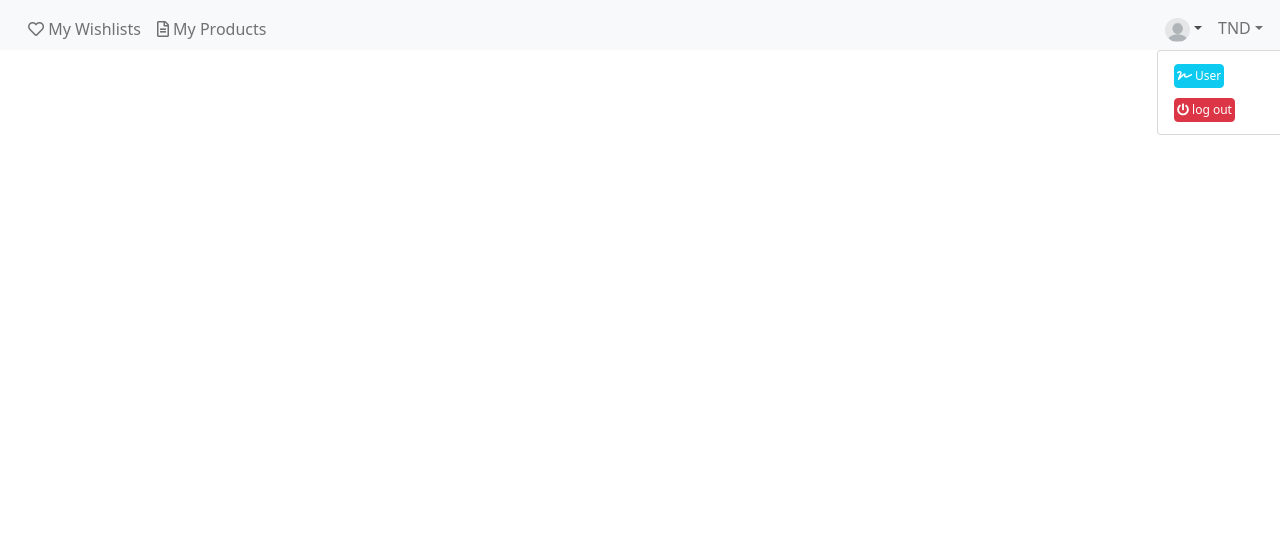
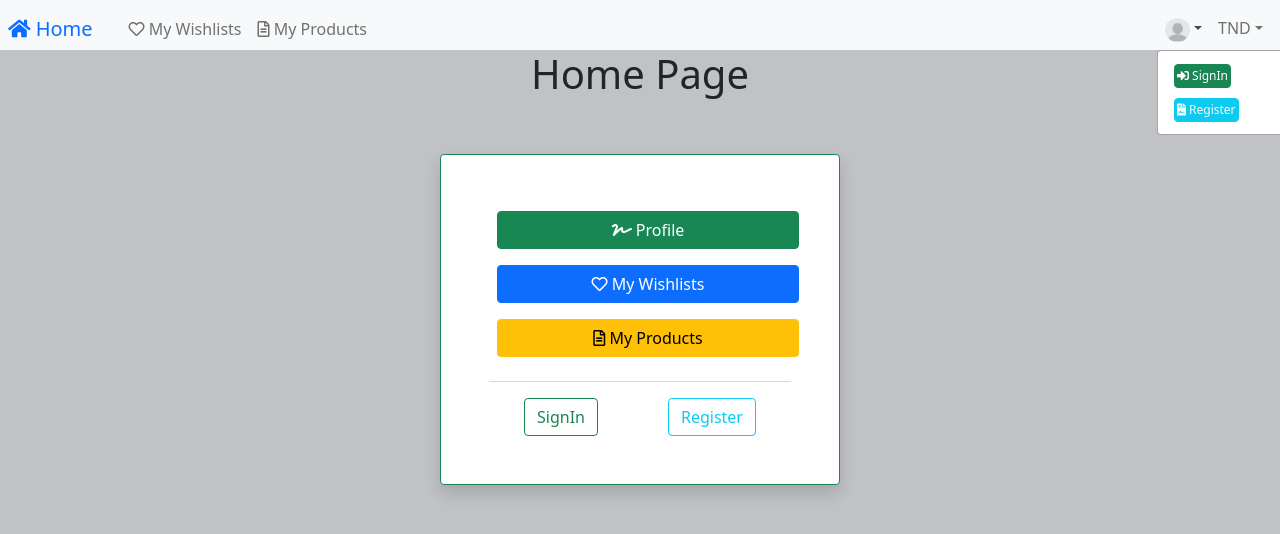
Before and after one commit to Knani123/Astrolab, a React (Create React App) app in the folder client/: page / in a window 1280 px wide. Both pictures are taken after a click on the button 1183 px from the left and 28 px from the top of the page. Shown: the top 534 px of the page. Built offline with nearby package versions, Linux system fonts and the light colour scheme.

Commit message:
DESIGN profile page

```diff
--- a/client/src/App.js
+++ b/client/src/App.js
@@ -8,12 +8,14 @@ import NavbarTop from "./NavbarTop";
 import "bootstrap/dist/css/bootstrap.min.css";
 import Wishs from "./pages/Wishs";
 import Products from "./pages/Products";
+import Home from "./pages/Home";
 
 function App() {
   return (
     <Router>
       <NavbarTop />
       <Switch>
+        <Route exact path="/" component={Home} />
         <Route path="/login" component={Login} />
         <Route path="/register" component={Register} />
         <PrivateRoute path="/profile" component={Profile} />
--- a/client/src/NavbarTop.js
+++ b/client/src/NavbarTop.js
@@ -1,11 +1,21 @@
 import React, { useState, useEffect } from "react";
 import { useSelector, useDispatch } from "react-redux";
-import { Link, NavLink, useLocation } from "react-router-dom";
+import { Link, NavLink, useLocation, useHistory } from "react-router-dom";
 import { logOut } from "./js/actions/authAction";
 import myImage from "./gallery/myImage.PNG";
+import Alert from "./components/Alert";
 const NavbarTop = () => {
+  const history = useHistory();
   const auth = useSelector((state) => state.auth);
   const dispatch = useDispatch();
+  // alert login or register
+  const [showAlert, setShowAlert] = useState(false);
+  const alertMSG = () => {
+    !auth.isAuth && setShowAlert(true);
+    setTimeout(() => {
+      setShowAlert(false);
+    }, 2000);
+  };
   //get User
   const [user, setUser] = useState({
     fname: "",
@@ -32,14 +42,30 @@ const NavbarTop = () => {
   };
   //log out
   const deconnect = () => {
-    dispatch(logOut());
+    if (auth.isAuth) {
+      dispatch(logOut());
+    } else {
+      history.push("/register");
+    }
   };
   return (
     <div style={{ display: handleDisplay(location.pathname) }}>
+      <div
+        className="w-100 position-absolute"
+        style={{ top: "0", left: "35%" }}
+      >
+        {showAlert && <Alert ops={[{ msg: "You must login or regiter" }]} />}
+      </div>
       <nav
         className="navbar navbar-expand-lg navbar-light bg-light px-2"
         style={{ paddingBottom: "0" }}
       >
+        <Link
+          class={`navbar-brand ${location.pathname == "/" && "text-primary"}`}
+          to="/"
+        >
+          <i className="fas fa-home"></i> Home
+        </Link>
         <div className="container-fluid">
           <button
             className="navbar-toggler"
@@ -61,7 +87,8 @@ const NavbarTop = () => {
                 <NavLink
                   className="nav-link  h-100"
                   aria-current="page"
-                  to="/wishs"
+                  to={auth.isAuth && `/wishs`}
+                  onClick={alertMSG}
                   activeClassName="text-primary "
                   activeStyle={{ borderBottom: "2px solid blue" }}
                 >
@@ -71,7 +98,8 @@ const NavbarTop = () => {
               <li className="nav-item">
                 <NavLink
                   className="nav-link"
-                  to="/products"
+                  to={auth.isAuth && `/products`}
+                  onClick={alertMSG}
                   activeClassName="text-primary"
                   activeStyle={{ borderBottom: "2px solid blue" }}
                 >
@@ -104,33 +132,54 @@ const NavbarTop = () => {
                   aria-labelledby="navbarDropdownMenuLink"
                 >
                   <li>
-                    <Link className="dropdown-item" to="/profile">
+                    <Link
+                      className="dropdown-item"
+                      to={auth.isAuth ? "/profile" : "/login"}
+                    >
                       <button
-                        className="btn btn-info text-capitalize"
+                        className="btn btn-success text-capitalize"
                         style={{
                           padding: "2px",
                           fontSize: "12px",
                           color: "white",
                         }}
                       >
-                        <i className="fas fa-signature"></i>{" "}
-                        {user.fname ? user.fname : "User"}
+                        {auth.isAuth ? (
+                          <>
+                            <i className="fas fa-signature"></i>{" "}
+                            {user.fname ? user.fname : "User"}
+                          </>
+                        ) : (
+                          <>
+                            <i className="fas fa-sign-in-alt"></i> SignIn
+                          </>
+                        )}
                       </button>
                     </Link>
                   </li>
                   <li>
-                    <a className="dropdown-item " href="#">
+                    <Link className="dropdown-item ">
                       <button
                         onClick={deconnect}
-                        className="btn btn-danger"
+                        className={`text-light btn btn-${
+                          auth.isAuth ? "danger" : "info"
+                        }`}
                         style={{
                           padding: "2px",
                           fontSize: "12px",
                         }}
                       >
-                        <i className="fas fa-power-off"></i> log out
+                        {auth.isAuth ? (
+                          <>
+                            <i className="fas fa-power-off"></i> Log out
+                          </>
+                        ) : (
+                          <>
+                            <i className="fas fa-file-contract "></i> Register
+                          </>
+                        )}
                       </button>
-                    </a>
+                    </Link>
                   </li>
                 </ul>
               </li>
--- a/client/src/PrivateRoute.js
+++ b/client/src/PrivateRoute.js
@@ -8,7 +8,7 @@ const PrivateRoute = ({ component: Component, ...rest }) => {
     <Route
       {...rest}
       render={(props) =>
-        !auth.isAuth ? <Redirect to="/login" /> : <Component {...props} />
+        !auth.isAuth ? <Redirect to="/" /> : <Component {...props} />
       }
     />
   );
--- a/client/src/js/reducers/productReducer.js
+++ b/client/src/js/reducers/productReducer.js
@@ -6,24 +6,7 @@ import {
   CLEAR_ERR_PROD,
 } from "../actions/actionTypes";
 const initState = {
-  Products: [
-    {
-      _id: 1,
-      name: "sport",
-      Description: "blablabla",
-      image: "https://randomuser.me/api/portraits/men/75.jpg",
-      Status: "to buy",
-      Price: 700,
-    },
-    {
-      _id: 2,
-      name: "Hunt",
-      Description: "blablabla",
-      image: "Image",
-      Status: "Bought",
-      Price: 800,
-    },
-  ],
+  Products: [],
   errors: null,
 };
 
--- a/client/src/pages/Home.js
+++ b/client/src/pages/Home.js
@@ -1,7 +1,60 @@
-import React from "react";
+import React, { useState } from "react";
+import { useSelector } from "react-redux";
+import { Link } from "react-router-dom";
+import Alert from "../components/Alert";
 
 const Home = () => {
-  return <div>Hello User</div>;
+  // alert login or register
+  const [showAlert, setShowAlert] = useState(false);
+  const auth = useSelector((state) => state.auth);
+  const alertMSG = () => {
+    !auth.isAuth && setShowAlert(true);
+    setTimeout(() => {
+      setShowAlert(false);
+    }, 2000);
+  };
+  return (
+    <div
+      className="d-flex flex-column  align-items-center  vh-100  "
+      style={{ backgroundColor: "#c0c2c5" }}
+    >
+      <h1>Home Page </h1>
+      {showAlert && <Alert ops={[{ msg: "You must login or regiter" }]} />}
+      <div
+        className="d-flex flex-column shadow form-group p-5 m-5 border border-success alert-light rounded "
+        style={{ width: "400px" }}
+      >
+        <Link to={auth.isAuth && `/profile`} onClick={alertMSG}>
+          <btn className="btn btn-success m-2 w-100">
+            <i className="fas fa-signature"></i> Profile
+          </btn>
+        </Link>
+        <Link to={auth.isAuth && `/wishs`} onClick={alertMSG}>
+          <btn className="btn btn-primary m-2 w-100">
+            <i className="far fa-heart "></i> My Wishlists
+          </btn>
+        </Link>
+        <Link to={auth.isAuth && `/products`} onClick={alertMSG}>
+          <btn className="btn btn-warning  m-2 w-100">
+            <i className="far fa-file-alt"></i> My Products
+          </btn>
+        </Link>
+        {!auth.isAuth && (
+          <div>
+            <hr />
+            <span className="d-flex justify-content-around">
+              <Link to="/login">
+                <button className="btn btn-outline-success">SignIn</button>
+              </Link>
+              <Link to="/register">
+                <button className="btn btn-outline-info">Register</button>
+              </Link>
+            </span>
+          </div>
+        )}
+      </div>
+    </div>
+  );
 };
 
 export default Home;
--- a/client/src/pages/Profile.js
+++ b/client/src/pages/Profile.js
@@ -1,6 +1,9 @@
 import React, { useEffect, useState } from "react";
 import { useDispatch, useSelector } from "react-redux";
+import { Link } from "react-router-dom";
 import { loadUser } from "../js/actions/authAction";
+import { getMyProducts } from "../js/actions/productAction";
+import { getWishList } from "../js/actions/wishAction";
 
 const Profile = () => {
   const dispatch = useDispatch();
@@ -19,9 +22,74 @@ const Profile = () => {
     setUser({ ...user, ...auth.user });
   }, [auth]);
 
+  // load product from dtBase and store
+  useEffect(() => {
+    dispatch(getMyProducts());
+  }, []);
+  //get ProductList
+  const products = useSelector((state) => state.products);
+  const productList = products.Products;
+  console.log("productList", productList.length);
+  //load wishList
+  const wish = useSelector((state) => state.wish);
+  const wishlist = wish.wishs;
+  useEffect(() => {
+    dispatch(getWishList());
+  }, []);
+  console.log("wishlist", wishlist.length);
+
   return (
-    <div>
-      Bonjour:{user.fname} {user.lname}
+    <div
+      className="d-flex flex-column  align-items-center  vh-100  "
+      style={{ backgroundColor: "#c0c2c5" }}
+    >
+      <h3 className="alert alert-success mt-3 text-capitalize text-canter border border-dark shadow-lg">
+        Welcome {user.fname} {user.lname}
+      </h3>
+      <div
+        className="d-flex flex-column shadow form-group py-3 px-5 mx-3 border border-success alert-light rounded "
+        style={{ width: "400px" }}
+      >
+        <h5 className="text-dark">About</h5>
+        <table className="table ">
+          <tr>
+            <td>
+              <i className="fas fa-signature"></i> Name
+            </td>
+            <td className="text-capitalize">
+              {user.fname} {user.lname}
+            </td>
+          </tr>
+          <tr>
+            <td>
+              <i className="fas fa-envelope"></i> Email
+            </td>
+            <td>{user.email}</td>
+          </tr>
+          <tr>
+            <td>
+              <i className="fas fa-phone-alt"></i> Phone
+            </td>
+            <td>{user.phone}</td>
+          </tr>
+        </table>
+        <hr />
+        <p className="alert alert-warning text-center">
+          You have{" "}
+          {productList && (
+            <span style={{ fontWeight: "bold" }} className="text-dark">
+              {productList.length}
+            </span>
+          )}{" "}
+          Wishlists and{" "}
+          {wishlist && (
+            <span style={{ fontWeight: "bold" }} className="text-dark">
+              {wishlist.length}
+            </span>
+          )}{" "}
+          Products
+        </p>
+      </div>
     </div>
   );
 };
--- a/client/src/pages/Wishs.js
+++ b/client/src/pages/Wishs.js
@@ -9,10 +9,11 @@ import HeaderWish from "../components/HeaderWish";
 import ModalWish from "../components/ModalWish";
 import "./pages.css";
 const Wishs = () => {
+  const dispatch = useDispatch();
+
   //load wishList
   const wish = useSelector((state) => state.wish);
   const wishlist = wish.wishs;
-  const dispatch = useDispatch();
   useEffect(() => {
     dispatch(getWishList());
   }, []);
```
Also changed, not shown: client/src/pages/Login.js (+7 -2 lines), client/src/pages/Register.js (+7 -2 lines), 1 other file (tests, documents, lock files or other folders).
